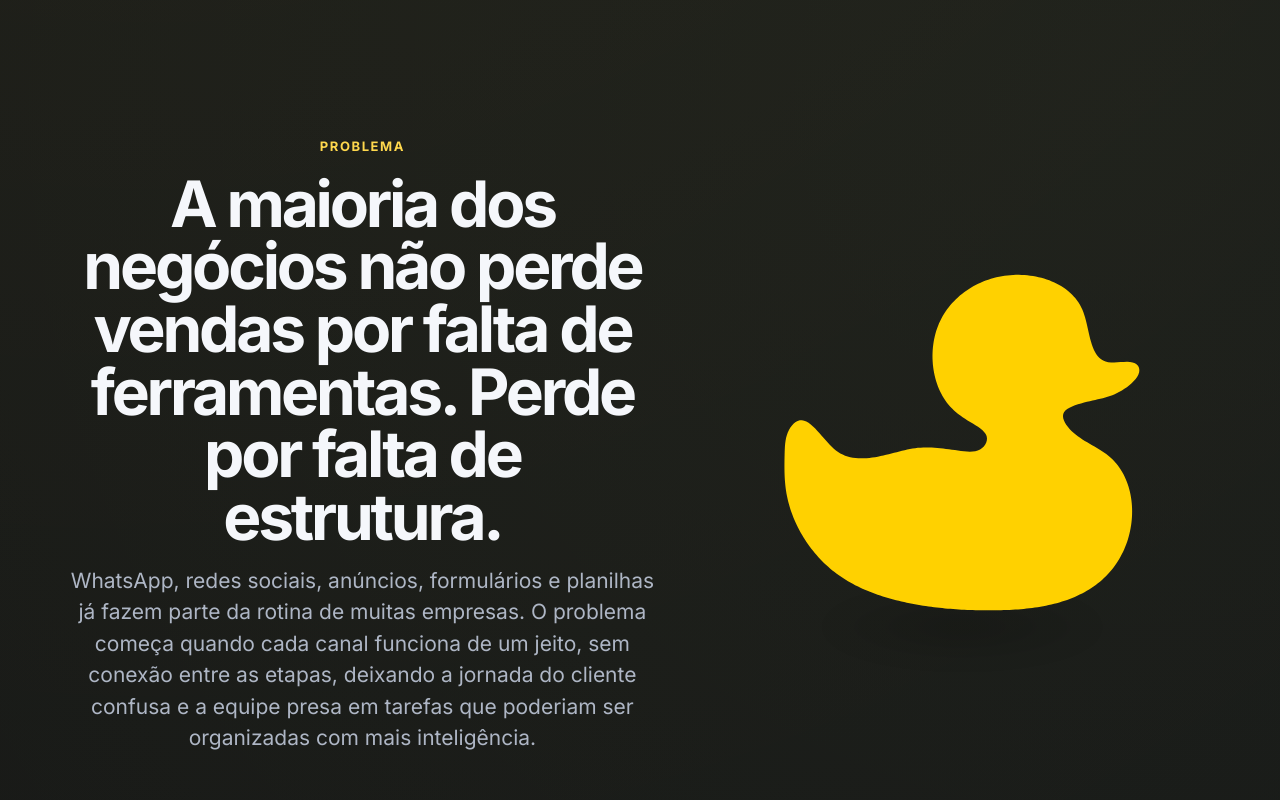
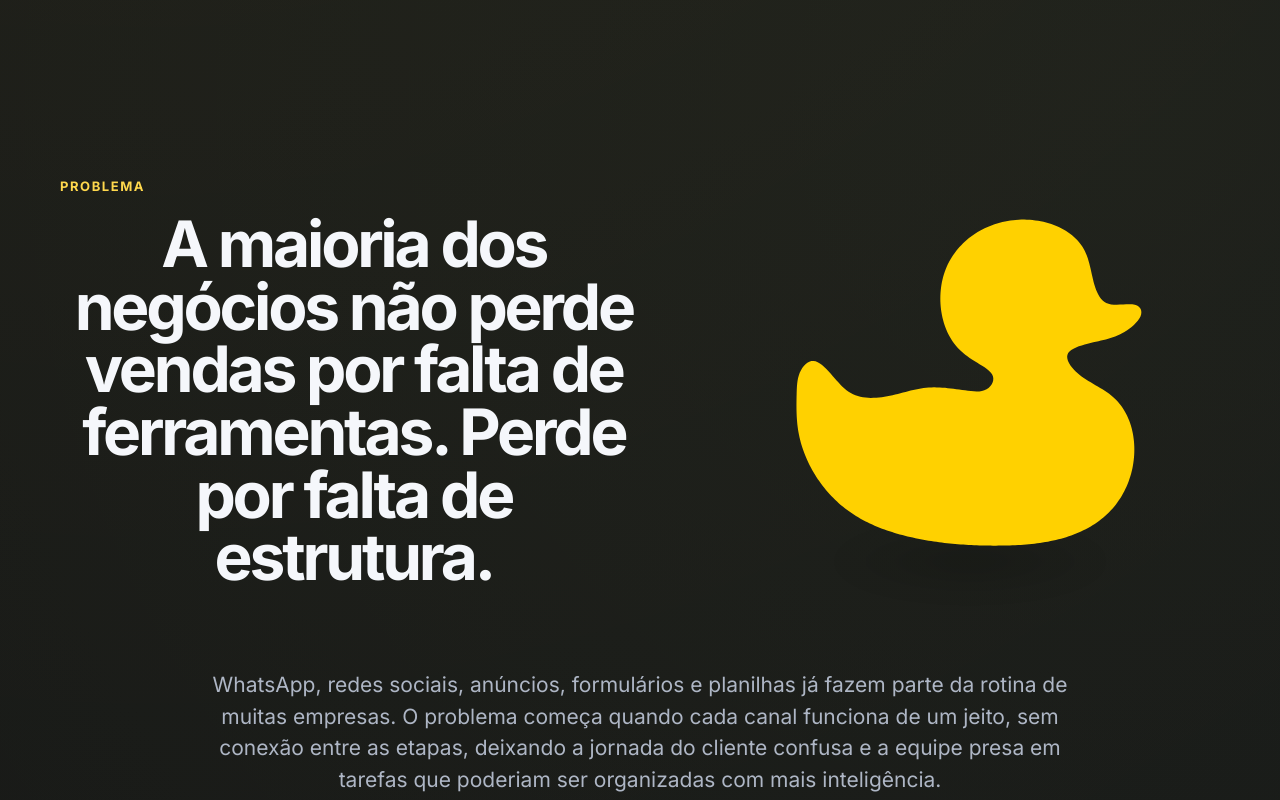
Before and after one commit to Lguirelli/teste-landing-page, a plain HTML site: page index.html in a window 1280 px wide. Shown: the part 980-1780 px from the top of the page. Drawn offline with nearby package versions, Linux system fonts and the light colour scheme.

Commit message:
Add files via upload

```diff
--- a/css/styles.css
+++ b/css/styles.css
@@ -1944,13 +1944,35 @@ details p {
   pointer-events: none !important;
 }
 
+.problem-section-inner {
+  position: relative !important;
+}
+
 .problem-grid {
   align-items: center !important;
-}
-
-.problem-copy {
+  gap: clamp(32px, 6vw, 72px) !important;
+}
+
+.problem-copy,
+.problem-main-copy {
   position: relative !important;
   z-index: 2 !important;
+  align-self: center !important;
+  display: flex !important;
+  flex-direction: column !important;
+  justify-content: center !important;
+}
+
+.problem-main-copy .section-title {
+  margin-bottom: 0 !important;
+}
+
+.problem-lead-centered {
+  position: relative !important;
+  z-index: 2 !important;
+  max-width: 900px !important;
+  margin: clamp(20px, 3vw, 36px) auto 0 !important;
+  text-align: center !important;
 }
 
 .problem-duck-target {
@@ -2032,13 +2054,21 @@ details p {
     display: none !important;
   }
 
+  .problem-grid {
+    gap: 20px !important;
+  }
+
   .problem-duck-target {
     min-height: 340px !important;
-    margin-top: 24px !important;
+    margin-top: 8px !important;
   }
 
   .problem-model-wrap {
     width: min(100%, 380px) !important;
     min-height: 340px !important;
   }
-}
+
+  .problem-lead-centered {
+    margin-top: 18px !important;
+  }
+}
--- a/sections/problem.html
+++ b/sections/problem.html
@@ -1,14 +1,18 @@
 <section class="section" data-copy-section="problem" data-duck-model-section id="problem">
-  <div class="container grid-2 problem-grid">
-    <div class="problem-copy">
+  <div class="container problem-section-inner">
+    <div class="grid-2 problem-grid">
+      <div class="problem-copy problem-main-copy">
         <span class="section-kicker" data-copy="problem.kicker">Problema</span>
         <h2 class="section-title" data-copy="problem.title">A maioria dos negócios não perde vendas por falta de ferramentas. Perde por falta de estrutura.</h2>
-      <p class="section-lead" data-copy="problem.lead">WhatsApp, redes sociais, anúncios, formulários e planilhas já fazem parte da rotina de muitas empresas. O problema começa quando cada canal funciona de um jeito, sem conexão entre as etapas, deixando a jornada do cliente confusa e a equipe presa em tarefas que poderiam ser organizadas com mais inteligência.</p>
       </div>
+
       <div class="problem-duck-target" aria-label="Pato 3D interativo">
         <div class="hero-model-wrap problem-model-wrap">
           <div class="hero-model-stage problem-model-stage" data-model-src="assets/models/duck3d.glb" id="heroModelStage"></div>
         </div>
       </div>
     </div>
+
+    <p class="section-lead problem-lead-centered" data-copy="problem.lead">WhatsApp, redes sociais, anúncios, formulários e planilhas já fazem parte da rotina de muitas empresas. O problema começa quando cada canal funciona de um jeito, sem conexão entre as etapas, deixando a jornada do cliente confusa e a equipe presa em tarefas que poderiam ser organizadas com mais inteligência.</p>
+  </div>
 </section>
```
Lines whose indentation alone changed are shown as unchanged.
